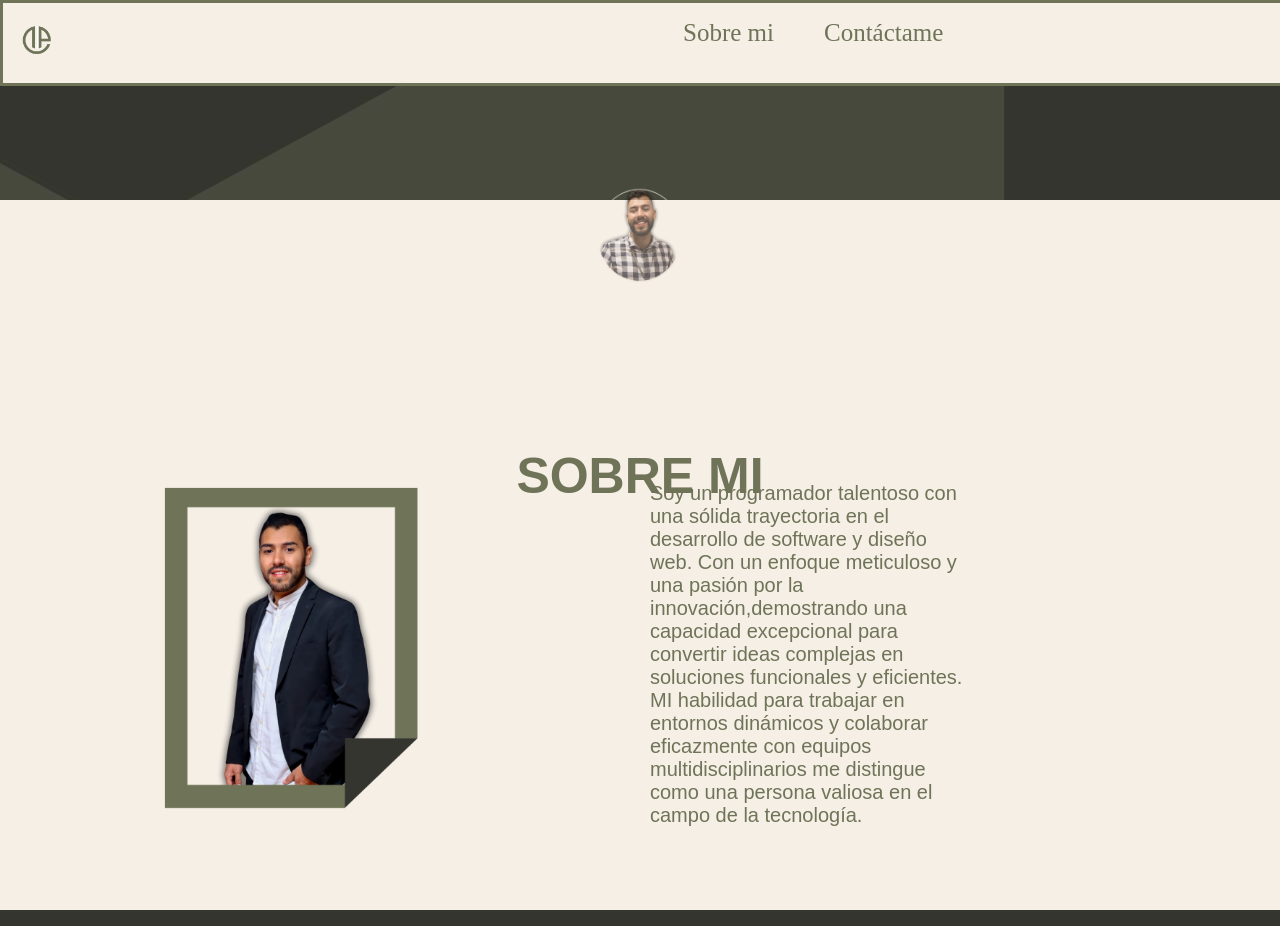
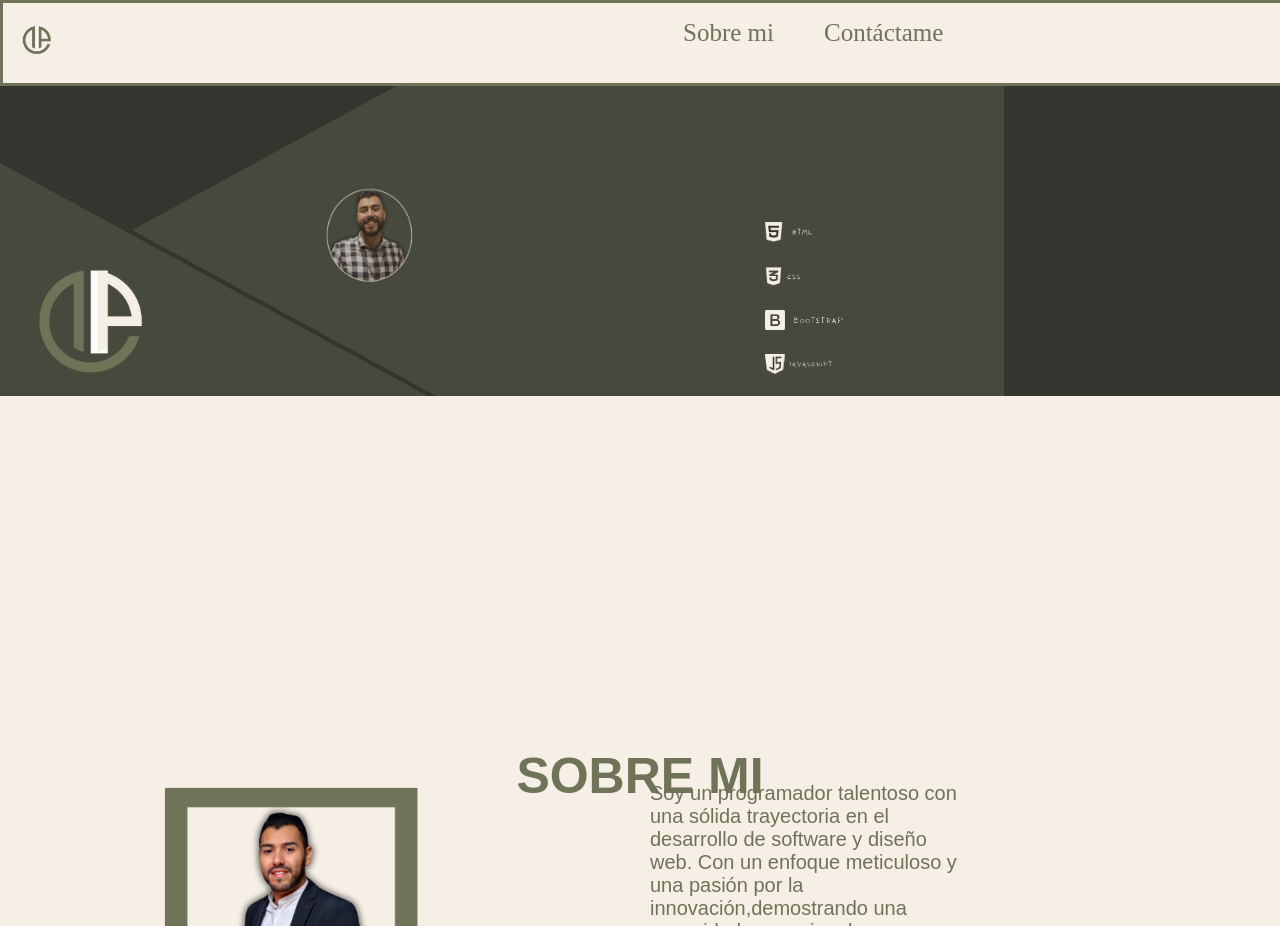
Before and after one commit to Karlox-15/activadesClase, a plain HTML site: page Entregas/index.html in a window 1280 px wide. Shown: the top 926 px of the page. Drawn offline with Linux system fonts and the light colour scheme; a web font is replaced by a local one.

Commit message:
actualizacion peril profesional

```diff
--- a/Entregas/index.html
+++ b/Entregas/index.html
@@ -45,7 +45,18 @@
 
             <article class="profile-pic">
                 <img src="./assets/fotobaner.png" alt="fotobaner" class="p-pic">
+
             </article>
+            <section class="list-icon">
+
+                <ul class="lenguajes-icons">
+                    <li><img class="icon" src="./assets/icons/HTML.png" alt="icon-html"></li>
+                    <li><img class="icon" src="./assets/icons/CSS.png" alt="icon-css"></li>
+                    <li><img class="icon" src="./assets/icons/BOOTSTRAP.png" alt="icon-bootstrap"></li>
+                    <li><img class="icon" src="./assets/icons/JAVASCRIPT.png" alt="icon-javascript"></li>
+                </ul>
+
+            </section>
         </section>
 
     </header>
--- a/Entregas/styles/index.css
+++ b/Entregas/styles/index.css
@@ -1,9 +1,10 @@
 /* Importaciones - fuentes */
 @import url('https://fonts.cdnfonts.com/css/haunted-villa');
+
 @font-face {
     font-family: AntioRegular;
 
-    src:url(AntioRegular.otf)
+    src: url(AntioRegular.otf)
 }
 
 
@@ -41,21 +42,21 @@ body {
 /* ----------------HEADER--------------- */
 header {
     width: 100vw;
-    height: 200px;
+    height: 500px;
     background-image: url(../assets/fondobaner.jpg);
     object-fit: cover;
     background-repeat: no-repeat;
 
 }
 
-.profile-pic{
+.profile-pic {
 
     display: flex;
     justify-content: flex-start;
 
 }
 
-.p-pic{
+.p-pic {
 
     width: 100px;
     height: 100px;
@@ -103,13 +104,41 @@ header {
 
     height: 50vh;
     width: 50vw;
-
-    display: flex;
+    display: grid;
     margin: 100px auto;
     justify-content: center;
+    grid-template-columns: repeat(2,1fr);
 
 }
 
+.icon {
+
+    height: 20px;
+
+
+}
+
+.lenguajes-icons li{
+
+    margin-top: 20px;
+
+}
+
+.list-icon{
+    display: flex;
+    justify-self: end;
+
+
+
+}
+
+
+.lenguajes-icons{
+    list-style: none;
+    display: flex;
+    flex-direction: column;
+    align-content: end;
+}
 
 .img-logo {
 
@@ -179,20 +208,20 @@ main {
 .imgParrafo img {
     width: 50%;
     animation-name: escala;
-     animation-duration: 15s;
+    animation-duration: 15s;
     animation-iteration-count: infinite;
     animation-timing-function: ease;
     animation-direction: alternate;
 }
 
 @keyframes escala {
-    from{
+    from {
         transform: scale(0.99);
-       }
+    }
 
-    to{
+    to {
         transform: scale(1.3);
-           }
+    }
 }
 
 
```
Also changed, not shown: Entregas/assets/icons/ANGULAR.png (added), Entregas/assets/icons/BOOTSTRAP.png (added), Entregas/assets/icons/CSS.png (added), Entregas/assets/icons/HTML.png (added), Entregas/assets/icons/JAVASCRIPT.png (added), Entregas/assets/icons/REACT.png (added).
